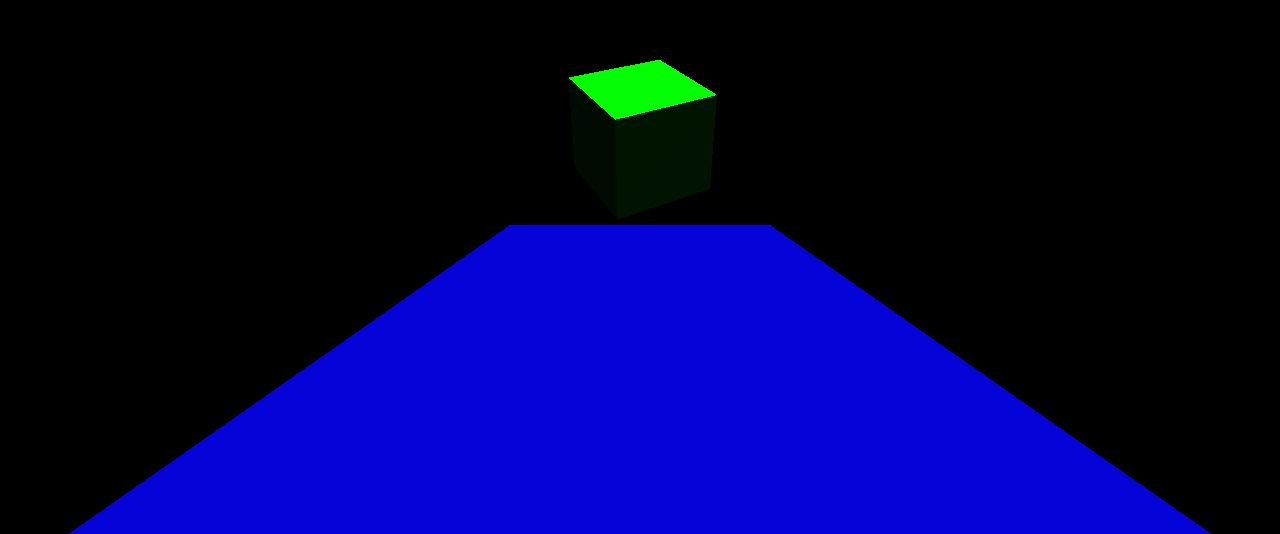
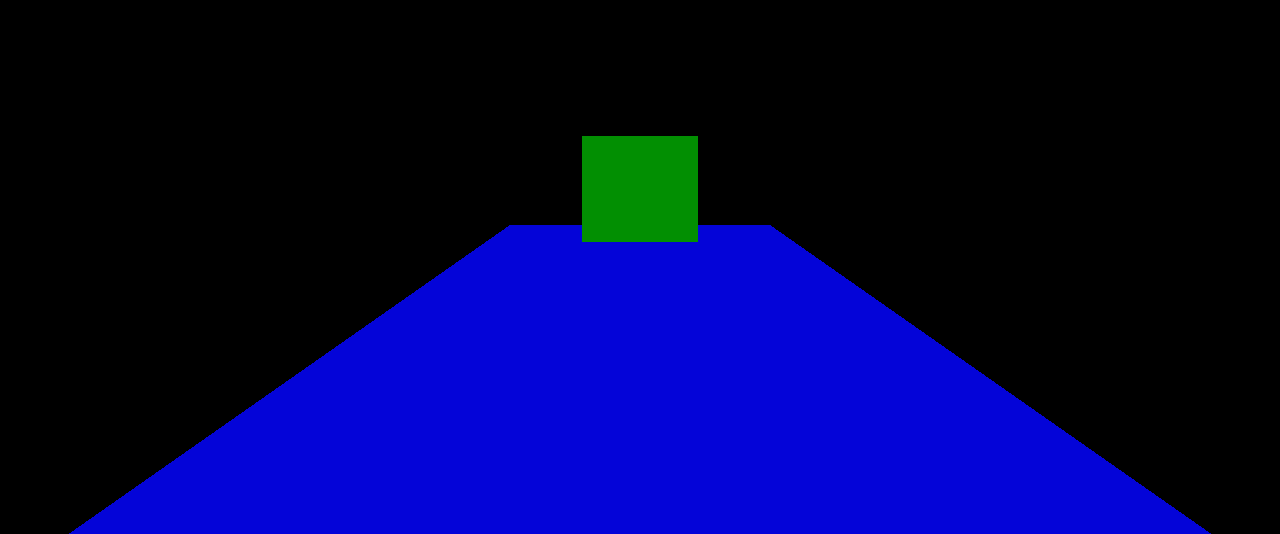
Before and after one commit to siporoz/treejs-game-pet, a plain HTML site: page index.html in a window 1280 px wide. Shown: the part 266-800 px from the top of the page. Drawn offline with nearby package versions, Linux system fonts and the light colour scheme; animation ran at ten frames a second.

Commit message:
feat: добавит гравитцию и перемещения объекта

```diff
--- a/index.html
+++ b/index.html
@@ -37,17 +37,82 @@
 
   const controls = new OrbitControls(camera, renderer.domElement)
 
-  const geometry = new THREE.BoxGeometry(1, 1, 1)
-  const material = new THREE.MeshStandardMaterial({ color: 0x00ff00 })
-  const cube = new THREE.Mesh(geometry, material)
+  class Box extends THREE.Mesh {
+    constructor ({ width, height, depth, color = '#00ff00', velocity = {
+      x: 0,
+      y: 0,
+      z: 0
+     },
+     position = {
+      x: 0,
+      y: 0,
+      z: 0
+     }
+    }) {
+      super(
+        new THREE.BoxGeometry(width, height, depth),
+        new THREE.MeshStandardMaterial({ color })
+      )
+
+      this.width = width
+      this.height = height
+      this.depth = depth
+
+      this.position.set(position.x, position.y, position.z)
+
+      this.bottom = this.position.y - this.height / 2
+      this.top = this.position.y + this.height / 2
+
+      this.velocity = velocity
+      this.gravity = -0.002
+    }
+
+    update(ground) {
+      this.bottom = this.position.y - this.height / 2
+      this.top = ground.position.y + ground.height / 2
+
+      this.position.x += this.velocity.x
+      this.position.z += this.velocity.z
+      this.applyGravity()
+    }
+
+    applyGravity() {
+      this.velocity.y += this.gravity
+
+      // Удар об змелю
+      if (this.bottom + this.velocity.y <= ground.top) {
+        this.velocity.y *= 0.8
+        this.velocity.y = -this.velocity.y
+      }
+      else this.position.y += this.velocity.y
+    }
+  }
+
+  const cube = new Box({
+    width: 1,
+    height: 1,
+    depth: 1,
+    velocity: {
+      x: 0,
+      y: -0.01,
+      z: 0,
+    }
+  })
   cube.castShadow = true
   scene.add(cube)
 
-  const ground = new THREE.Mesh(
-    new THREE.BoxGeometry(5, 0.5, 10),
-    new THREE.MeshStandardMaterial({ color: 0x0000ff })
-  )
-  ground.position.y = -2
+  const ground = new Box({
+    width: 5,
+    height: 0.5,
+    depth: 10,
+    color: '#0000ff',
+    position: {
+      x: 0,
+      y: -2,
+      z: 0,
+    }
+  })
+
   ground.receiveShadow = true
   scene.add(ground)
 
@@ -59,11 +124,70 @@
 
   camera.position.z = 5
 
+  const keys = {
+    a: {
+      pressed: false
+    },
+    d: {
+      pressed: false
+    },
+    s: {
+      pressed: false
+    },
+    w: {
+      pressed: false
+    }
+  }
+
+  window.addEventListener('keydown', (event) => {
+    switch(event.code) {
+      case 'KeyA':
+        keys.a.pressed = true
+        break;
+      case 'KeyD':
+        keys.d.pressed = true
+        break;
+      case 'KeyS':
+        keys.s.pressed = true
+        break;
+      case 'KeyW':
+        keys.w.pressed = true
+        break;
+    }
+  })
+
+  window.addEventListener('keyup', (event) => {
+    switch(event.code) {
+      case 'KeyA':
+        keys.a.pressed = false
+        break;
+      case 'KeyD':
+        keys.d.pressed = false
+        break;
+      case 'KeyS':
+        keys.s.pressed = false
+        break;
+      case 'KeyW':
+        keys.w.pressed = false
+        break;
+    }
+  })
+
   function animate() {
     requestAnimationFrame(animate)
     renderer.render(scene, camera)
-    cube.rotation.x += 0.01
-    cube.rotation.y += 0.01
+
+    // move cube
+    // При каждом обновлении ставим 0,чтобы убрать значние если не нажата кнопка
+    cube.velocity.x = 0
+    cube.velocity.z = 0
+    if (keys.a.pressed) cube.velocity.x = -0.01
+    else if (keys.d.pressed) cube.velocity.x = 0.01
+
+    if (keys.s.pressed) cube.velocity.z = 0.01
+    else if (keys.w.pressed) cube.velocity.z = -0.01
+
+    cube.update(ground)
   }
   animate()
 </script>
```
